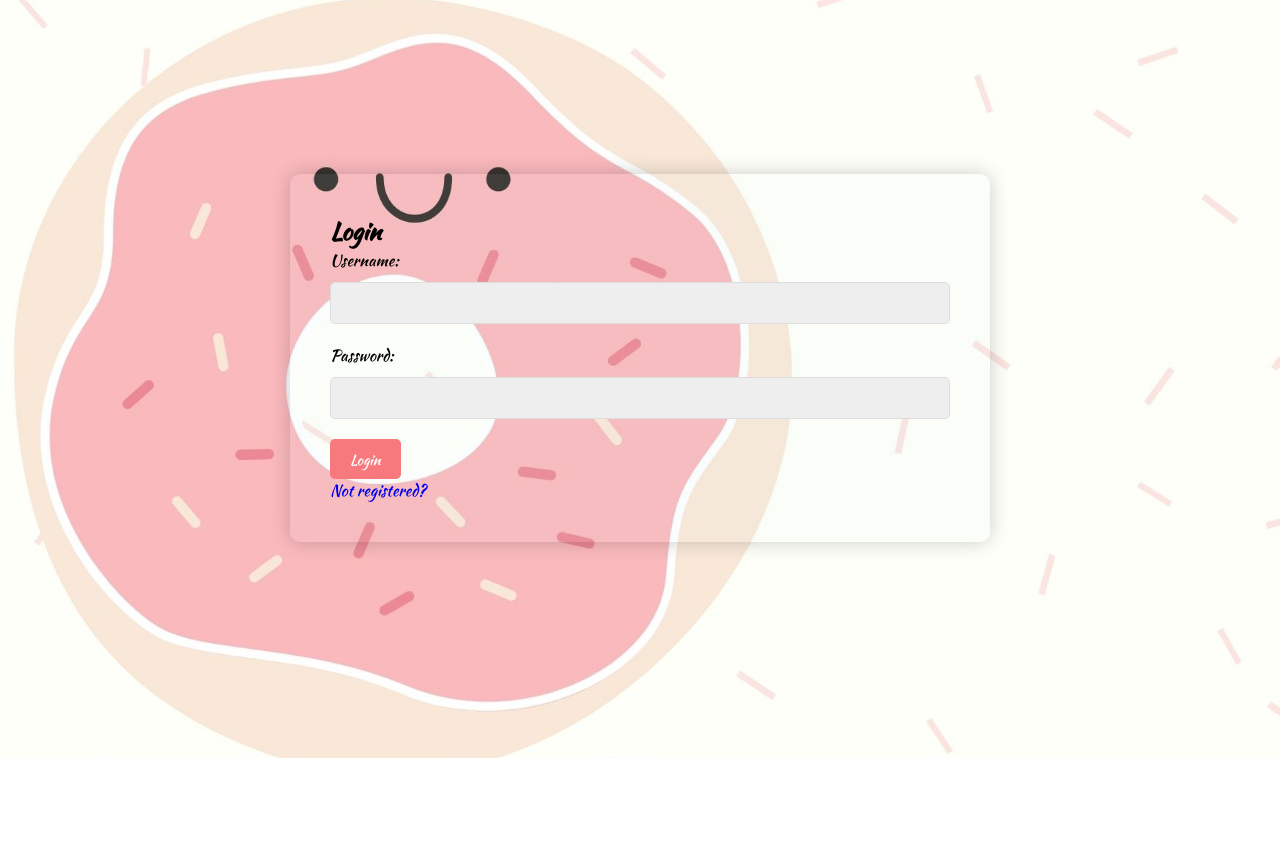
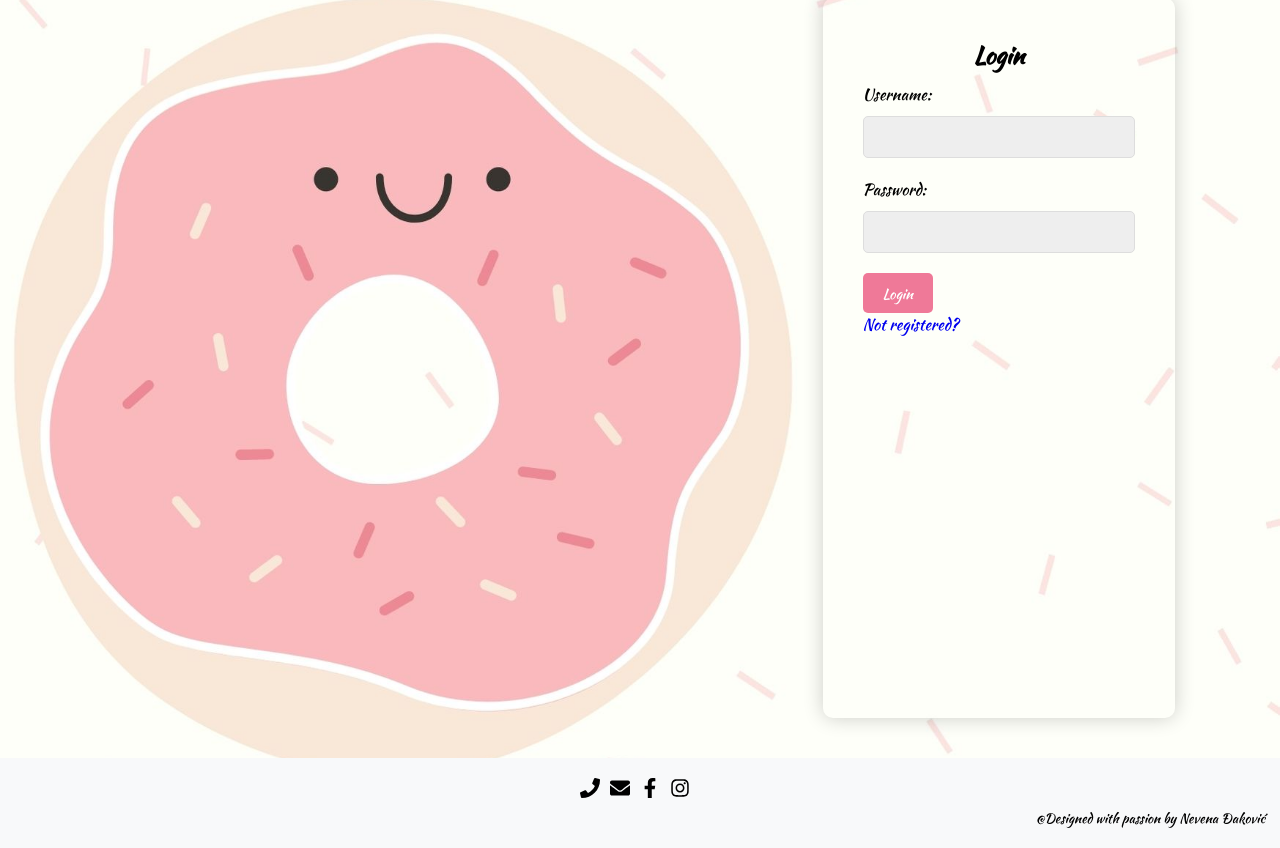
Before and after one commit to ndjakovic19/IT_Bootcamp_final_project, a React (Create React App) app in the folder cake-shop/: page /login in a window 1280 px wide. Shown: the part 159-1007 px from the top of the page. Before the commit the page ends 917 px from the top, so only its background shows below. Built offline with nearby package versions, Linux system fonts and the light colour scheme.

Commit message:
stilizovanje logina u toku

```diff
--- a/cake-shop/src/App.js
+++ b/cake-shop/src/App.js
@@ -7,6 +7,7 @@ import Register from './components/Register'
 import Store from './components/Store'
 import { StyledHeader } from './components/styled/StyledHeader'
 import { GlobalStyle } from './components/styled/GlobalStyle'
+import Footer from './components/Footer'
 
 const App = () => {
   const [user, setUser] = useState(null);
@@ -64,6 +65,7 @@ const App = () => {
           </Route>
         </Switch>
       </Router>
+      <Footer/>
     </>
   );
 };
--- /dev/null
+++ b/cake-shop/src/components/Footer.jsx
@@ -0,0 +1,31 @@
+import { FaFacebookF, FaPhone, FaEnvelope, FaInstagram } from "react-icons/fa";
+import { StyledFooter } from "./styled/StyledFooter";
+const Footer = () => {
+
+    return (
+        <>
+            <StyledFooter>
+                <div className="contact">
+                    <ul>
+                        <li>
+                            <a href="tel:+381669079167" target="_blank" rel="noreferrer"><FaPhone className="icon"/></a>
+                        </li>
+                        <li>
+                            <a href="mailto: nevenakovacevic19@gmail.com" target="_blank" rel="noreferrer"><FaEnvelope className="icon" /></a>
+                        </li>
+                        <li>
+                            <a href="https://www.facebook.com" target="_blank" rel="noreferrer"><FaFacebookF className="icon"/></a>
+                        </li>
+                        <li>
+                            <a href="https://www.instagram.com" target="_blank" rel="noreferrer"><FaInstagram className="icon"/></a>
+                        </li>
+                    </ul>
+                    <small>@Designed with passion by Nevena Đaković </small>
+                </div>
+
+            </StyledFooter>
+
+        </>
+    )
+}
+export default Footer
--- a/cake-shop/src/components/Login.jsx
+++ b/cake-shop/src/components/Login.jsx
@@ -2,7 +2,7 @@ import { useState } from "react"
 import { useHistory } from "react-router-dom"
 import { getAllUsers } from "../service"
 import { Link } from "react-router-dom"
-import {StyledInput,StyledFormWrapper,StyledForm,StyledButton} from './styled/StyledLogin'
+import StyledLogin from './styled/StyledLogin'
 
 
 
@@ -17,15 +17,16 @@ const history = useHistory()
     return (
         <>
 
-        <StyledFormWrapper>
-        <StyledForm>
+        <StyledLogin>
+        <form className="form">
         <h2>Login</h2>
+
         <label htmlFor = "username">Username: </label>
-        <StyledInput type= 'text' name = "username" onChange = {(e)=>setUsername(e.target.value)}/>
+        <input type= 'text' name = "username" onChange = {(e)=>setUsername(e.target.value)}/>
         <label htmlFor = "email">Password: </label>
-        <StyledInput type= 'password' name = "email" onChange = {(e)=>setPassword(e.target.value)}/>
+        <input type= 'password' name = "email" onChange = {(e)=>setPassword(e.target.value)}/>
 
-        <StyledButton  onClick= {()=> {
+        <button  onClick= {()=> {
             getAllUsers().then(res =>{
                 let user = res.data.find(el=> el.username === username && el.password === password )
                 if(user){
@@ -36,13 +37,13 @@ const history = useHistory()
                     console.warn('Neispravni podaci');
                 }
             })
-        }}>Login</StyledButton>
-        {/* <button onClick={()=> history.push('/register')}>Register</button> */}
+        }}>Login</button>
+
         <div>
             <Link to='/register'>Not registered?</Link>
         </div>
-        </StyledForm>
-        </StyledFormWrapper>
+        </form>
+        </StyledLogin>
 
         </>
     )
--- a/cake-shop/src/components/styled/GlobalStyle.jsx
+++ b/cake-shop/src/components/styled/GlobalStyle.jsx
@@ -21,4 +21,8 @@ a:hover {
 button{
     font-family: "Kaushan Script", cursive;
 }
+li{
+    text-decoration: none;
+    list-style:none;
+}
 `
--- /dev/null
+++ b/cake-shop/src/components/styled/StyledFooter.jsx
@@ -0,0 +1,40 @@
+import styled from "styled-components";
+
+export const StyledFooter = styled.footer`
+
+
+.contact{
+    text-align: center;
+    padding-top: 20px;
+    margin-top: 50px;
+    margin-bottom: 50px;
+
+    padding: 20px 10px 20px 10px;
+    margin:0;
+    background-color:#f8f9fa;
+
+li{
+    display:inline-block;
+
+    a{
+        margin-right:10px;
+    }
+}
+
+.icon{
+    color:black;
+    font-weight: 900;
+    font-size:20px;
+    :hover {
+        transform: scale(1.5);
+    }
+}
+
+small {
+    display: block;
+    text-align: right;
+    margin-top:5px;
+    margin-right: 5px;
+    }
+}
+`
--- a/cake-shop/src/components/styled/StyledLogin.jsx
+++ b/cake-shop/src/components/styled/StyledLogin.jsx
@@ -1,44 +1,35 @@
+import styled from "styled-components";
 
-
-import styled from 'styled-components'
-
-export const StyledInput = styled.input`
-  display: block;
-  width: 100%;
-  background-color: #eee;
-  height: 40px;
-  border-radius: 5px;
-  border: 1px solid #ddd;
-  margin: 10px 0 20px 0;
-  padding: 20px;
-  box-sizing: border-box;
-`;
-
-export const StyledFormWrapper = styled.div`
-
+export const StyledLogin = styled.div`
   font-family: "Kaushan Script", cursive;
   display: flex;
-  justify-content: center;
-  align-items: center;
+  justify-content:flex-end;
   height: 100vh;
-  padding: 0 20px;
+  padding: 40px 0;
+  padding-right:105px;
+
   /* background: linear-gradient(to bottom, #e29b9c, #e1eec3); */
-  background-image: url('./img/headerBcg.jpeg');
-  background-repeat:center no-repeat;
-  background-size :cover;
-`;
-export const StyledForm = styled.form`
-  width: 100%;
-  max-width: 700px;
+  background-image: url("./img/headerBcg.jpeg");
+  background-repeat: center;
+  background-size: cover;
+  height:800px;
+  h2{
+      text-align:center;
+      margin-bottom:10px;
+  }
+  form {
+    width: 30%;
+    max-width: 600px;
     padding: 40px;
-  background-color:#c1e2e60d  ;
+    background-color: #c1e2e600;
     border-radius: 10px;
     box-sizing: border-box;
     box-shadow: 0px 0px 20px 0px rgba(0, 0, 0, 0.2);
-`;
-export const StyledButton = styled.button`
+  }
+
+  button {
     display: block;
-  background-color: #f7797d;
+    background-color: #ef7998;
     color: #fff;
     font-size: 0.9rem;
     border: 0;
@@ -47,4 +38,17 @@ export const StyledButton = styled.button`
     padding: 0 20px;
     cursor: pointer;
     box-sizing: border-box;
+  }
+  input {
+    display: block;
+    width: 100%;
+    background-color: rgb(238, 238, 238);
+    height: 40px;
+    border-radius: 5px;
+    border: 1px solid #ddd;
+    margin: 10px 0 20px 0;
+    padding: 20px;
+    box-sizing: border-box;
+  }
 `;
+export default StyledLogin
```
Lines whose indentation alone changed are shown as unchanged.
